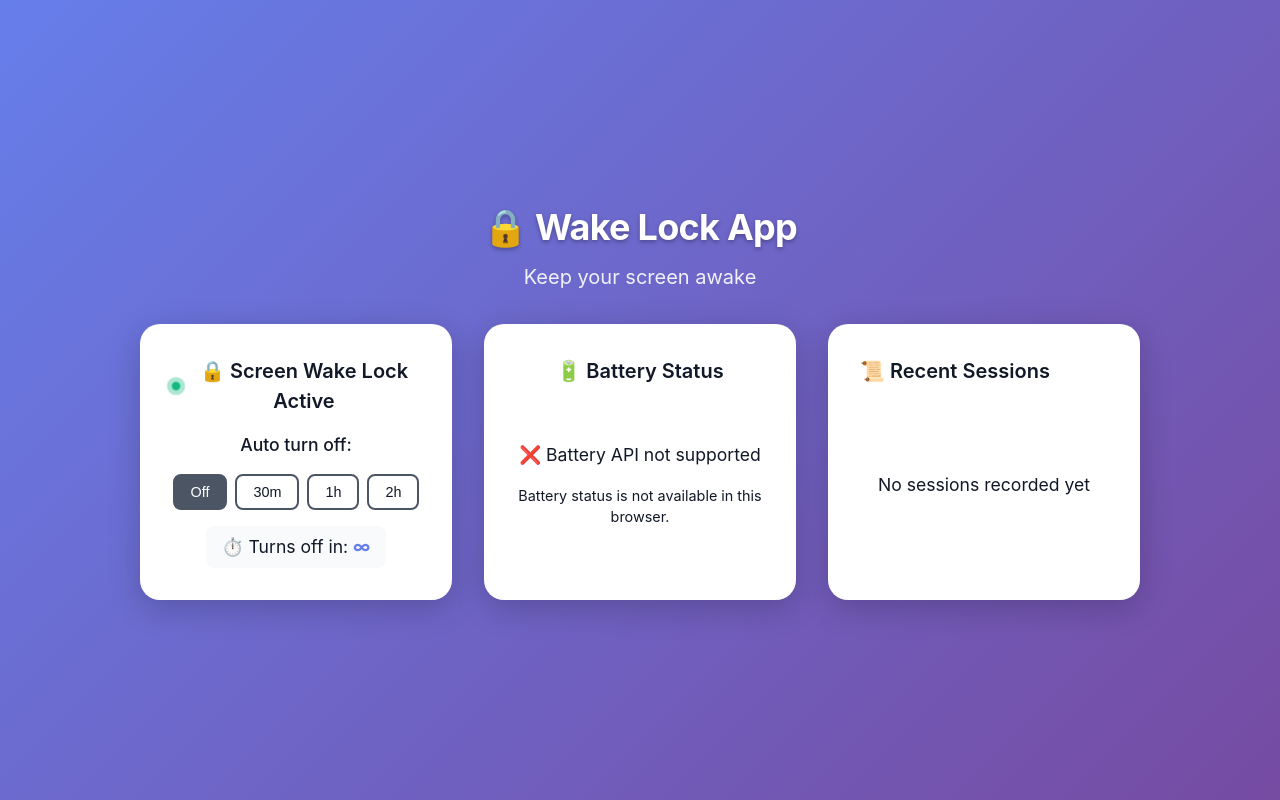
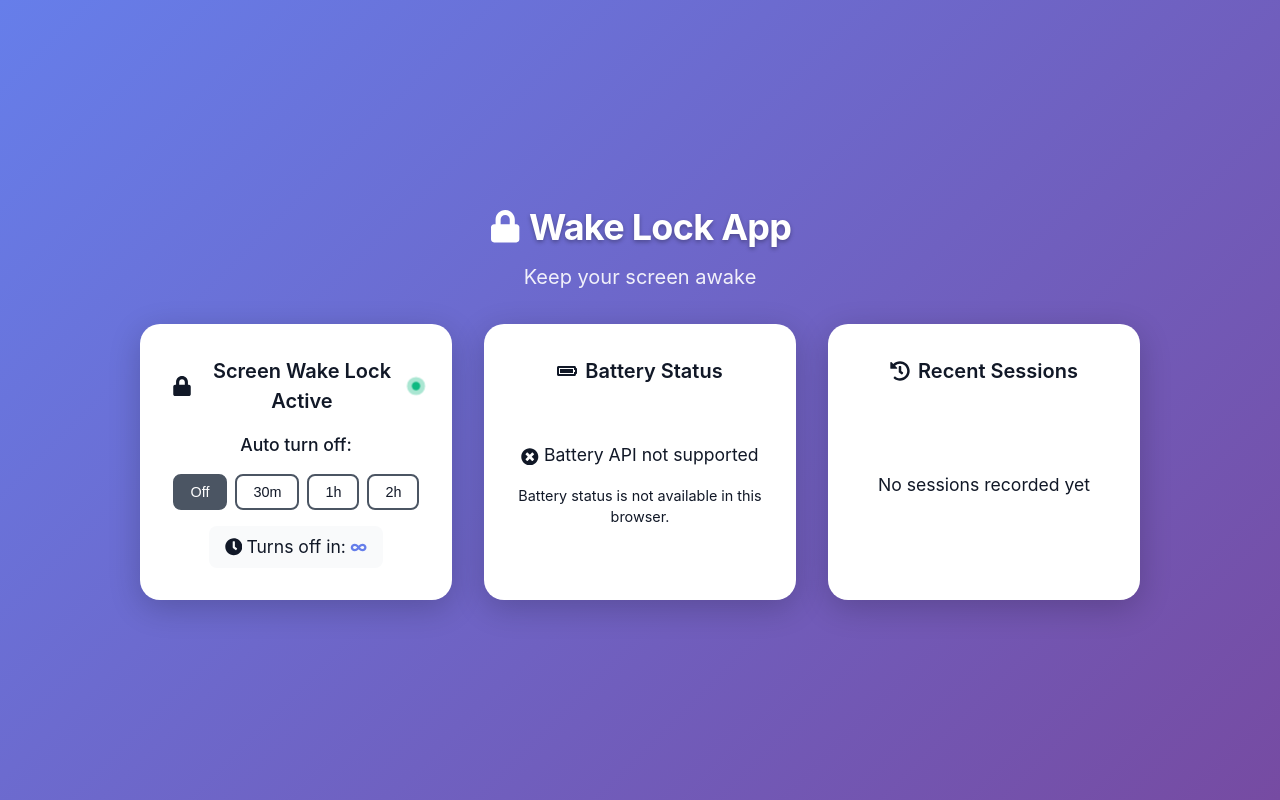
Before and after one commit to sendilb191/no-sleep-react, a React (Vite) app: page /#/ in a window 1280 px wide. Built offline with nearby package versions, Linux system fonts and the light colour scheme.

Commit message:
feat: add react-icons, improve history table, enable source maps

```diff
--- a/package.json
+++ b/package.json
@@ -18,7 +18,8 @@
   },
   "dependencies": {
     "react": "^18.2.0",
-    "react-dom": "^18.2.0"
+    "react-dom": "^18.2.0",
+    "react-icons": "^5.5.0"
   },
   "devDependencies": {
     "@eslint/js": "^9.39.2",
--- a/src/App.jsx
+++ b/src/App.jsx
@@ -1,4 +1,5 @@
 import './App.less';
+import { FaLock } from 'react-icons/fa';
 import { useWakeLock } from './hooks/useWakeLock';
 import { useBattery } from './hooks/useBattery';
 import WakeLock from './components/WakeLock/WakeLock';
@@ -27,7 +28,9 @@ function App() {
   return (
     <main className='app'>
       <header className='header'>
-        <h1>🔒 Wake Lock App</h1>
+        <h1>
+          <FaLock /> Wake Lock App
+        </h1>
         <p className='subtitle'>Keep your screen awake</p>
       </header>
 
--- a/src/App.less
+++ b/src/App.less
@@ -16,12 +16,20 @@
     flex-shrink: 0;
 
     h1 {
+      display: flex;
+      align-items: center;
+      justify-content: center;
+      gap: var(--spacing-sm);
       font-size: var(--font-size-3xl);
       color: var(--white);
       text-shadow: 0 2px 4px rgb(0 0 0 / 30%);
       font-weight: 700;
       letter-spacing: -0.02em;
       margin: 0;
+
+      svg {
+        font-size: 0.9em;
+      }
     }
 
     .subtitle {
@@ -61,6 +69,16 @@
         color: var(--black);
         margin: 0;
         flex-shrink: 0;
+        width: 100%;
+
+        svg {
+          font-size: 1em;
+        }
+
+        .status-dot-container {
+          order: 1;
+          margin-left: auto;
+        }
       }
 
       .card-content {
--- a/src/components/Battery/Battery.jsx
+++ b/src/components/Battery/Battery.jsx
@@ -1,9 +1,12 @@
 import './Battery.less';
+import { FaBatteryFull, FaBolt, FaPlug, FaTimesCircle } from 'react-icons/fa';
 
 function Battery({ level, charging, isSupported, getBatteryColor }) {
   return (
     <article className='card battery-card'>
-      <h2 className='card-title'>🔋 Battery Status</h2>
+      <h2 className='card-title'>
+        <FaBatteryFull /> Battery Status
+      </h2>
       <div className='card-content'>
         {isSupported ? (
           <>
@@ -23,12 +26,22 @@ function Battery({ level, charging, isSupported, getBatteryColor }) {
               <figcaption className='battery-level'>{level}%</figcaption>
             </figure>
             <p className='charging-status'>
-              {charging ? '⚡ Charging' : '🔌 Not Charging'}
+              {charging ? (
+                <>
+                  <FaBolt /> Charging
+                </>
+              ) : (
+                <>
+                  <FaPlug /> Not Charging
+                </>
+              )}
             </p>
           </>
         ) : (
           <>
-            <p>❌ Battery API not supported</p>
+            <p>
+              <FaTimesCircle /> Battery API not supported
+            </p>
             <p className='help-text'>
               Battery status is not available in this browser.
             </p>
--- a/src/components/Battery/Battery.less
+++ b/src/components/Battery/Battery.less
@@ -44,6 +44,9 @@
   }
 
   .charging-status {
+    display: flex;
+    align-items: center;
+    gap: var(--spacing-xs);
     font-size: var(--font-size-base);
     font-weight: 500;
     color: var(--black);
--- a/src/components/History/History.jsx
+++ b/src/components/History/History.jsx
@@ -1,4 +1,5 @@
 import './History.less';
+import { FaHistory } from 'react-icons/fa';
 
 function History({ history, formatDuration, clearHistory }) {
   const formatDate = timestamp => {
@@ -16,7 +17,9 @@ function History({ history, formatDuration, clearHistory }) {
   return (
     <article className='card history-card'>
       <header className='history-header'>
-        <h2 className='card-title'>📜 Recent Sessions</h2>
+        <h2 className='card-title'>
+          <FaHistory /> Recent Sessions
+        </h2>
         {history.length > 0 && (
           <button className='clear-btn' onClick={clearHistory}>
             Clear
@@ -31,18 +34,24 @@ function History({ history, formatDuration, clearHistory }) {
         {history.length === 0 ? (
           <p className='no-history'>No sessions recorded yet</p>
         ) : (
-          <ul className='history-list'>
-            {history.map(session => (
-              <li key={session.id} className='history-item'>
-                <time className='session-date'>
-                  {formatDate(session.startTime)}
-                </time>
-                <data className='session-duration'>
-                  {formatDuration(session.duration)}
-                </data>
-              </li>
-            ))}
-          </ul>
+          <div className='history-table-wrapper'>
+            <table className='history-table'>
+              <thead>
+                <tr>
+                  <th>Date</th>
+                  <th>Duration</th>
+                </tr>
+              </thead>
+              <tbody>
+                {history.map(session => (
+                  <tr key={session.id}>
+                    <td>{formatDate(session.startTime)}</td>
+                    <td>{formatDuration(session.duration)}</td>
+                  </tr>
+                ))}
+              </tbody>
+            </table>
+          </div>
         )}
       </div>
     </article>
--- a/src/components/History/History.less
+++ b/src/components/History/History.less
@@ -6,8 +6,15 @@
     align-items: center;
     justify-content: space-between;
     width: 100%;
+    gap: var(--spacing-md);
+
+    .card-title {
+      width: auto;
+      flex: 1;
+    }
 
     .clear-btn {
+      flex-shrink: 0;
       padding: var(--spacing-xs) var(--spacing-sm);
       border: 2px solid var(--dark-grey);
       border-radius: var(--radius-sm);
@@ -37,32 +44,59 @@
     margin: 0;
   }
 
-  .history-list {
-    list-style: none;
-    padding: 0;
-    margin: 0;
+  .history-table-wrapper {
     width: 100%;
-    display: flex;
-    flex-direction: column;
-    gap: var(--spacing-sm);
+    max-height: 250px;
+    overflow-y: auto;
+    border: 1px solid var(--dark-grey);
+    border-radius: var(--radius-sm);
+  }
 
-    .history-item {
-      display: flex;
-      justify-content: space-between;
-      align-items: center;
-      padding: var(--spacing-sm) var(--spacing-md);
-      background: var(--gray-50);
-      border-radius: var(--radius-sm);
+  .history-table {
+    width: 100%;
+    border-collapse: collapse;
+    text-align: left;
 
-      .session-date {
+    thead {
+      position: sticky;
+      top: 0;
+      background: var(--white);
+
+      th {
+        padding: var(--spacing-sm) var(--spacing-md);
+        font-size: var(--font-size-sm);
+        font-weight: 600;
+        color: var(--dark-grey);
+        border-bottom: 2px solid var(--dark-grey);
+
+        &:last-child {
+          text-align: right;
+        }
+      }
+    }
+
+    tbody {
+      tr {
+        &:nth-child(odd) {
+          background: var(--gray-50);
+        }
+
+        &:hover {
+          background: var(--gray-100);
+        }
+
+        border-bottom: 1px solid var(--dark-grey);
+      }
+
+      td {
+        padding: var(--spacing-sm) var(--spacing-md);
         font-size: var(--font-size-base);
         color: var(--black);
-      }
 
-      .session-duration {
-        font-size: var(--font-size-base);
-        font-weight: 600;
-        color: var(--black);
+        &:last-child {
+          text-align: right;
+          font-weight: 600;
+        }
       }
     }
   }
--- a/src/components/WakeLock/WakeLock.jsx
+++ b/src/components/WakeLock/WakeLock.jsx
@@ -1,4 +1,5 @@
 import './WakeLock.less';
+import { FaLock, FaLockOpen, FaClock, FaTimesCircle } from 'react-icons/fa';
 import StatusDot from '../StatusDot/StatusDot';
 import { TIMER_PRESETS } from '../../hooks/useWakeLock';
 
@@ -16,9 +17,15 @@ function WakeLock({
     <article className='card wakelock-card'>
       <h2 className='card-title'>
         <StatusDot isActive={isActive} />
-        {isActive
-          ? '🔒 Screen Wake Lock Active'
-          : '🔓 Screen Wake Lock Inactive'}
+        {isActive ? (
+          <>
+            <FaLock /> Screen Wake Lock Active
+          </>
+        ) : (
+          <>
+            <FaLockOpen /> Screen Wake Lock Inactive
+          </>
+        )}
       </h2>
 
       <div className='card-content'>
@@ -37,12 +44,14 @@ function WakeLock({
               ))}
             </nav>
             <p className='timer-countdown'>
-              ⏱️ Turns off in: <strong>{timeDisplay || '∞'}</strong>
+              <FaClock /> Turns off in: <strong>{timeDisplay || '∞'}</strong>
             </p>
           </>
         ) : (
           <>
-            <p>❌ Wake Lock API not supported</p>
+            <p>
+              <FaTimesCircle /> Wake Lock API not supported
+            </p>
             <p className='help-text'>
               Please use a modern browser like Chrome, Edge, or Safari on
               mobile.
--- a/src/components/WakeLock/WakeLock.less
+++ b/src/components/WakeLock/WakeLock.less
@@ -53,6 +53,9 @@
   }
 
   .timer-countdown {
+    display: flex;
+    align-items: center;
+    gap: var(--spacing-xs);
     font-size: var(--font-size-base);
     color: var(--black);
     padding: var(--spacing-sm) var(--spacing-md);
--- a/src/hooks/useWakeLock.js
+++ b/src/hooks/useWakeLock.js
@@ -9,7 +9,7 @@ export const TIMER_PRESETS = [
 ];
 
 const HISTORY_KEY = 'wakeLockHistory';
-const MAX_HISTORY = 3;
+const MAX_HISTORY = 20;
 
 // Helper to load history from localStorage
 const loadHistory = () => {
--- a/src/root.css
+++ b/src/root.css
@@ -74,6 +74,12 @@ body {
   min-height: 100vh;
 }
 
+/* React Icons - Global Styles */
+svg {
+  vertical-align: middle;
+  flex-shrink: 0;
+}
+
 #root {
   min-height: 100vh;
 }
--- a/vite.config.js
+++ b/vite.config.js
@@ -8,8 +8,12 @@ export default defineConfig({
     open: true,
   },
   base: './',
+  css: {
+    devSourcemap: true,
+  },
   build: {
     target: 'es2015',
     minify: 'esbuild',
+    sourcemap: true,
   },
 });
```
Also changed, not shown: 1 other file (tests, documents, lock files or other folders).
